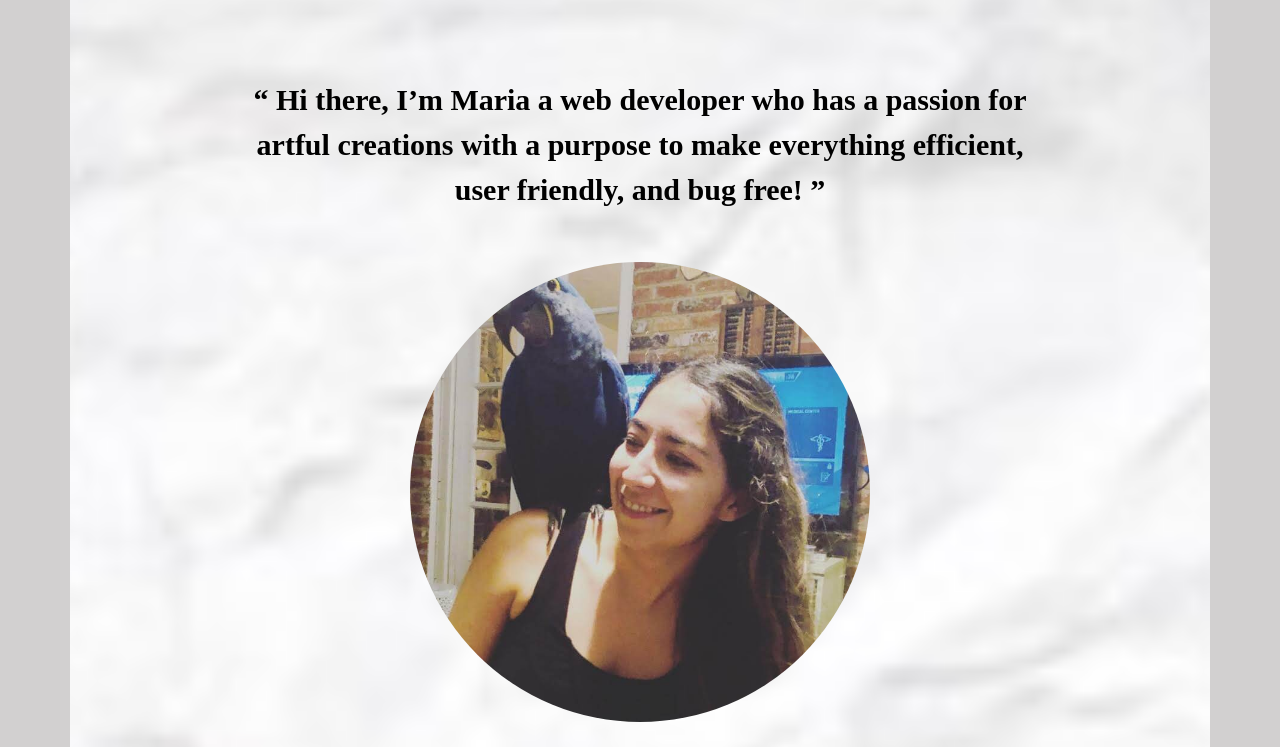
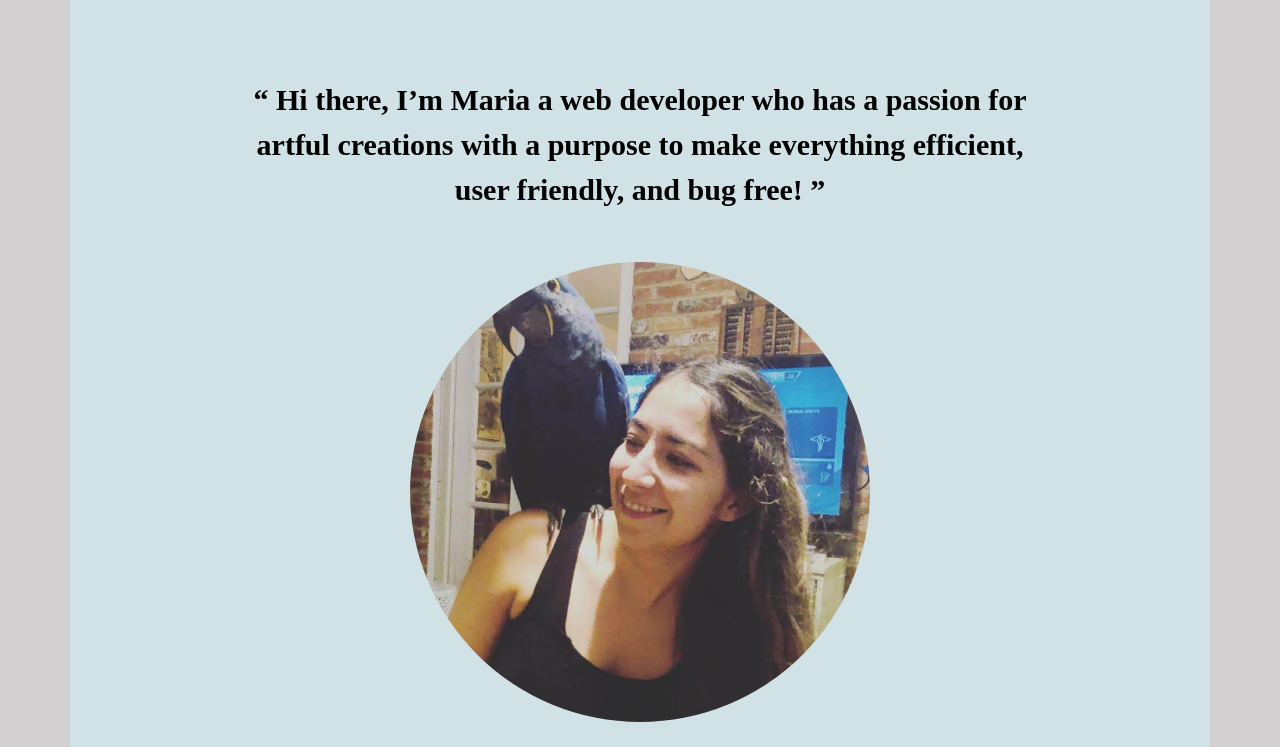
Before and after one commit to mal3905/portfolio, a plain HTML site: page index.html in a window 1280 px wide. Shown: the part 291-1038 px from the top of the page. Drawn offline with nearby package versions, Linux system fonts and the light colour scheme; a web font is replaced by a local one.

Commit message:
favicon added

```diff
--- a/index.html
+++ b/index.html
@@ -3,6 +3,7 @@
 <head>
     <title>portfolio</title>
     <meta name="viewport" content="width=device-width, initial-scale=1">
+    <link rel="shortcut icon" type="image/x-icon" href="./images/favicon.ico"/>
     <link rel="stylesheet" type="text/css" href="//cdnjs.cloudflare.com/ajax/libs/normalize/6.0.0/normalize.css">
     <link href="https://fonts.googleapis.com/css?family=Lora&display=swap" rel="stylesheet">
     <link href="https://fonts.googleapis.com/css?family=Fauna+One&display=swap" rel="stylesheet">
--- a/main.css
+++ b/main.css
@@ -13,7 +13,7 @@ body {
 
 main {
   padding: 20px;
-  background-image: url("./images/wrinkle.jpg");
+  background-color: rgb(208, 226, 229);
 	background-repeat: no-repeat;
 	background-position: center;
 	background-size: cover;
```
Also changed, not shown: images/favicon.ico (added), images/logo.jpg (added), 1 other file.
